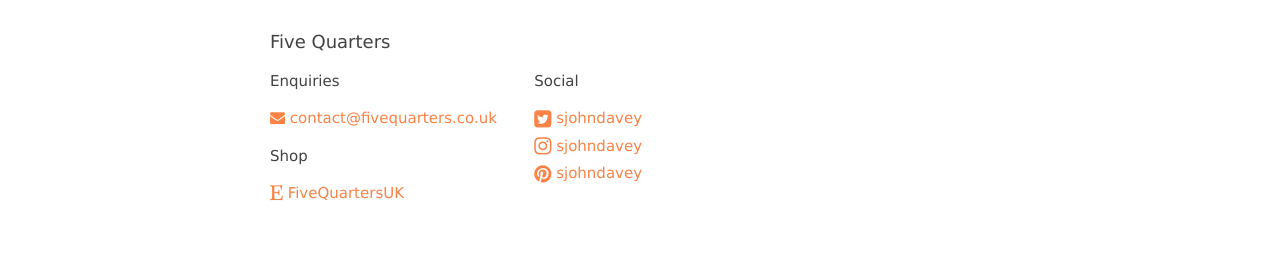
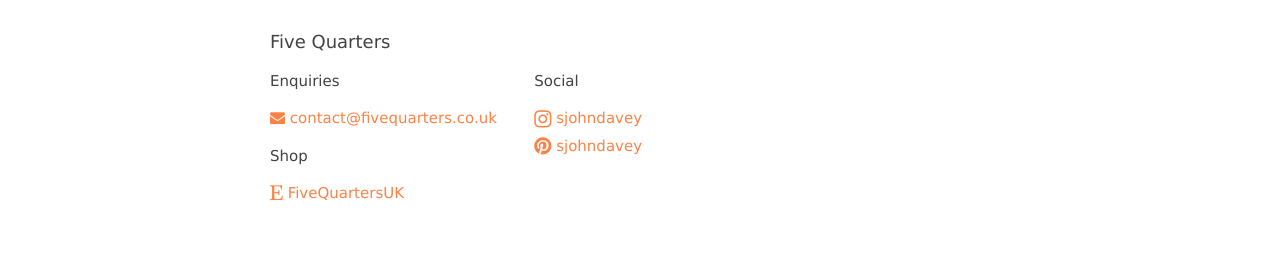
Before and after one commit to Five-Quarters/five-quarters.github.io, a Jekyll site: the page built from index.markdown, in a window 1280 px wide. Shown: the part 768-1030 px from the top of the page. Built offline with Jekyll 4.4.1, drawn with Linux system fonts in a browser that asks for light colours.

Commit message:
Removal of Twitter details

```diff
--- a/_includes/social.html
+++ b/_includes/social.html
@@ -1,9 +1,5 @@
 <ul class="social-media-list">
   <h4>Social</h4>
-  <li><a href="https://twitter.com/{{ site.artist_twitter_username | cgi_escape | escape }}">
-    <i class="fa fa-twitter-square fa-lg"></i>
-    <span class="username">{{ site.artist_twitter_username }}</span></a>
-  </li>
   <li><a href="https://www.instagram.com/{{ site.artist_instagram_username | cgi_escape | escape }}/">
     <i class="fa fa-instagram fa-lg"></i>
     <span class="username">{{ site.artist_instagram_username }}</span></a>
```
